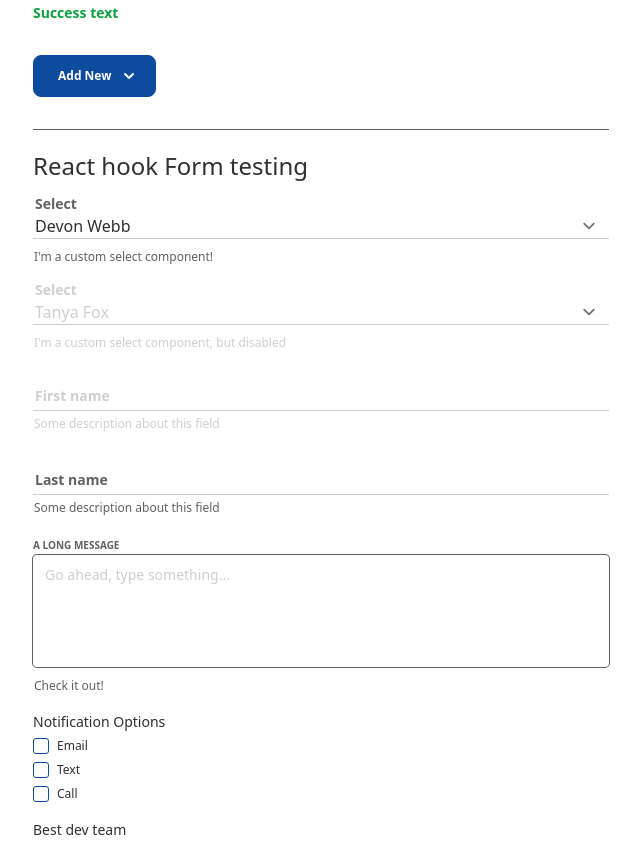
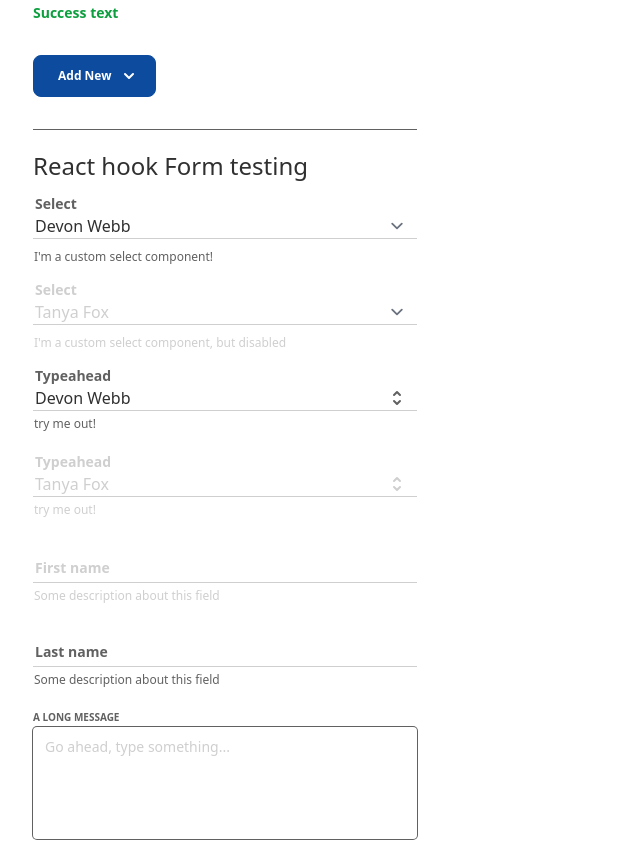
Before and after one commit to paulhmorris/crm-components, a React (Vite) app: page /components in a window 1280 px wide. Shown: the part 703-1545 px from the top of the page, without its empty margins (79-720 px from the left). Built offline with nearby package versions, Linux system fonts and the light colour scheme.

Commit message:
Convert Typeahead to react-hook-form

```diff
--- /dev/null
+++ b/src/components/Forms/Typeahead.tsx
@@ -0,0 +1,107 @@
+import { Combobox, Transition } from "@headlessui/react";
+import { SelectorIcon } from "@heroicons/react/solid";
+import { Fragment, useState } from "react";
+import { useController, useFormContext } from "react-hook-form";
+import { SelectProps } from "types";
+import { classNames } from "utils/helpers";
+import { ErrorMessage } from "./ErrorMessage";
+import { TypeaheadOption } from "./TypeaheadOption";
+
+export const Typeahead = ({
+  name,
+  label,
+  description,
+  controllerProps,
+  options,
+  ...props
+}: SelectProps) => {
+  const {
+    formState: { isSubmitting },
+  } = useFormContext();
+  const {
+    field,
+    fieldState: { error },
+  } = useController({
+    name,
+    rules: { ...controllerProps?.rules },
+  });
+
+  const [query, setQuery] = useState("");
+  const filteredOptions =
+    query === ""
+      ? options
+      : options.filter((option) => {
+          return option.label.toLowerCase().includes(query.toLowerCase());
+        });
+
+  const isDisabled: boolean | undefined = isSubmitting || props.disabled;
+  return (
+    <Combobox {...field} name={name} disabled={isDisabled}>
+      {({ open }) => (
+        <div className="relative mt-1 h-[70px] w-full pt-5">
+          <Combobox.Input
+            onChange={(e) => setQuery(e.target.value)}
+            displayValue={(value) =>
+              options.find((o) => o.value === value)?.label ?? ""
+            }
+            className={classNames(
+              "relative inline-block w-full border-0 bg-white bg-none py-0 pl-0.5 pr-10 text-left text-base shadow-border-b shadow-gray-300 transition placeholder:text-transparent hover:shadow-border-b-2 hover:shadow-blue-200 focus:shadow-border-b-2 focus:shadow-blue-200 focus:outline-none focus:ring-0",
+              open && "shadow-border-b-2 shadow-blue-200",
+              isDisabled && "pointer-events-none text-gray-300"
+            )}
+          />
+          <Combobox.Button className="absolute right-0.5 bottom-7 flex items-center pr-2">
+            <SelectorIcon
+              className={classNames(
+                "h-5 w-5",
+                isDisabled ? "text-gray-300" : "text-secondary"
+              )}
+              aria-hidden="true"
+            />
+          </Combobox.Button>
+          <Combobox.Label
+            className={classNames(
+              field.value || open ? "pointer-events-auto top-0" : "top-5",
+              "pointer-events-none absolute left-0.5 select-none text-sm font-bold transition-all ease-out",
+              isDisabled ? "pointer-events-none text-gray-300" : "text-gray-400"
+            )}
+          >
+            {label}
+          </Combobox.Label>
+          <Transition
+            show={open}
+            as={Fragment}
+            leave="transition ease-in duration-100"
+            leaveFrom="opacity-100"
+            leaveTo="opacity-0"
+          >
+            <Combobox.Options className="absolute z-10 mt-1 max-h-60 w-full overflow-auto rounded bg-white py-2 shadow-md ring-1 ring-black ring-opacity-5 focus:outline-none">
+              {filteredOptions.map((option) => (
+                <TypeaheadOption
+                  key={option.value}
+                  value={option.value}
+                  label={option.label}
+                />
+              ))}
+            </Combobox.Options>
+          </Transition>
+          {/* Description and error visibility logic */}
+          <div className="mt-1 ml-[1px] min-h-[1.25rem] text-xs">
+            {description && (isDisabled || !error) && (
+              <p
+                id={`${name}-description`}
+                className={classNames(
+                  "text-xs font-normal transition-colors",
+                  isDisabled ? "text-gray-300" : "text-secondary"
+                )}
+              >
+                {description}
+              </p>
+            )}
+            {error && !isDisabled && <ErrorMessage name={name} error={error} />}
+          </div>
+        </div>
+      )}
+    </Combobox>
+  );
+};
--- /dev/null
+++ b/src/components/Forms/TypeaheadOption.tsx
@@ -0,0 +1,40 @@
+import { Combobox } from "@headlessui/react";
+import { CheckIcon } from "@heroicons/react/solid";
+import { SelectOptionProps } from "types";
+import { classNames } from "utils/helpers";
+
+export const TypeaheadOption = ({ value, label }: SelectOptionProps) => {
+  return (
+    <Combobox.Option
+      value={value}
+      className={({ active }) =>
+        classNames(
+          active ? "bg-gray-200" : "bg-white",
+          "relative cursor-default select-none py-1.5 pl-9 pr-4 text-sm hover:bg-gray-200"
+        )
+      }
+    >
+      {({ selected, active }) => (
+        <>
+          <span
+            className={classNames(
+              "block truncate",
+              active && selected
+                ? "font-medium text-blue-200"
+                : selected
+                ? "font-medium text-blue-200"
+                : "font-normal"
+            )}
+          >
+            {label}
+          </span>
+          {selected && (
+            <span className="absolute inset-y-0 left-0 flex items-center pl-3 text-blue-200">
+              <CheckIcon className="h-4 w-4" aria-hidden="true" />
+            </span>
+          )}
+        </>
+      )}
+    </Combobox.Option>
+  );
+};
--- a/src/routes/components.tsx
+++ b/src/routes/components.tsx
@@ -7,6 +7,7 @@ import { Select } from "components/Forms/Select";
 import { TextArea } from "components/Forms/TextArea";
 import { TextInput } from "components/Forms/TextInput";
 import { Toggle } from "components/Forms/Toggle";
+import { Typeahead } from "components/Forms/Typeahead";
 import { MarketCard } from "components/Markets/MarketCard";
 import { OrderPill } from "components/Orders/OrderPill";
 import { useState } from "react";
@@ -93,7 +94,7 @@ export default function ComponentDisplay() {
         <DropdownMenuItem>Route Stop</DropdownMenuItem>
         <DropdownMenuItem>Submarket</DropdownMenuItem>
       </DropdownMenu>
-      <div className="border-y border-gray-400 pb-12 pt-6">
+      <div className="max-w-sm border-y border-gray-400 pb-12 pt-6">
         <h2>React hook Form testing</h2>
         <Form
           onSubmit={async (data) => {
@@ -110,6 +111,8 @@ export default function ComponentDisplay() {
             myBoolean2: true,
             myDisabledBoolean: true,
             myDisabledBoolean2: false,
+            myTypeAhead: 3,
+            myTypeAheadD: 5,
           }}
         >
           <div className="mt-4 space-y-4">
@@ -124,6 +127,19 @@ export default function ComponentDisplay() {
               name="mySelect2"
               options={people}
               description="I'm a custom select component, but disabled"
+              disabled
+            />
+            <Typeahead
+              label="Typeahead"
+              name="myTypeAhead"
+              options={people}
+              description="try me out!"
+            />
+            <Typeahead
+              label="Typeahead"
+              name="myTypeAheadD"
+              options={people}
+              description="try me out!"
               disabled
             />
             <TextInput
```
